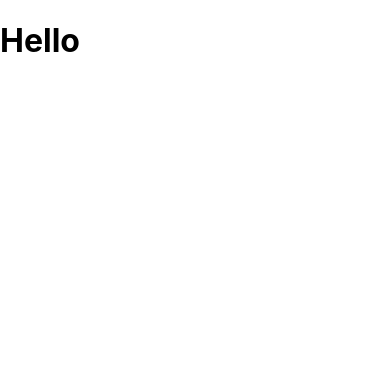
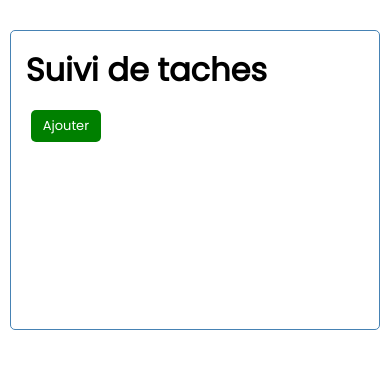
Before and after one commit to Rqmba/react-todolist, a React (Create React App) app: page / in a window 390 px wide. Shown: the top 368 px of the page. Built offline with nearby package versions, Linux system fonts and the light colour scheme.

Commit message:
Add footer, button component, add css

```diff
--- a/src/App.js
+++ b/src/App.js
@@ -1,7 +1,9 @@
+import Header from "./components/Header";
+
 function App() {
   return (
     <div className="container">
-      <h1>Hello</h1>
+      <Header />
     </div>
   );
 }
--- /dev/null
+++ b/src/components/Button.js
@@ -0,0 +1,7 @@
+const Button = ({ color, text }) => {
+  return (
+    <button style={{ backgroundColor: color }} className="btn">{text}</button>
+  )
+}
+
+export default Button
--- a/src/components/Header.js
+++ b/src/components/Header.js
@@ -1,10 +1,12 @@
+import Button from "./Button";
 
-const Header = () => {
+const Header = ({ title = 'Suivi de taches' }) => {
   return (
-    <Header>
-        <h1>Suivi de Taches</h1>
-    </Header>
+    <header className="header">
+        <h1>{title}</h1>
+        <Button color='green' text='Ajouter' />
+    </header>
   )
 }
 
-export default Header
+export default Header;
--- a/src/index.css
+++ b/src/index.css
@@ -1,13 +1,161 @@
-body {
+@import url('https://fonts.googleapis.com/css2?family=Poppins:wght@300;400&display=swap');
+
+* {
+  box-sizing: border-box;
   margin: 0;
-  font-family: -apple-system, BlinkMacSystemFont, 'Segoe UI', 'Roboto', 'Oxygen',
-    'Ubuntu', 'Cantarell', 'Fira Sans', 'Droid Sans', 'Helvetica Neue',
-    sans-serif;
-  -webkit-font-smoothing: antialiased;
-  -moz-osx-font-smoothing: grayscale;
+  padding: 0;
 }
 
-code {
-  font-family: source-code-pro, Menlo, Monaco, Consolas, 'Courier New',
-    monospace;
+body {
+  font-family: 'Poppins', sans-serif;
 }
+
+.container {
+  max-width: 500px;
+  margin: 30px auto;
+  overflow: auto;
+  min-height: 300px;
+  border: 1px solid steelblue;
+  padding: 30px;
+  border-radius: 5px;
+}
+
+.header {
+  display: flex;
+  justify-content: space-between;
+  align-items: center;
+  margin-bottom: 20px;
+}
+
+.btn {
+  display: inline-block;
+  background: #000;
+  color: #fff;
+  border: none;
+  padding: 10px 20px;
+  margin: 5px;
+  border-radius: 5px;
+  cursor: pointer;
+  text-decoration: none;
+  font-size: 15px;
+  font-family: inherit;
+}
+
+.btn:focus {
+  outline: none;
+}
+
+.btn:active {
+  transform: scale(0.98);
+}
+
+.btn-block {
+  display: block;
+  width: 100%;
+}
+
+.task {
+  background: #f4f4f4;
+  margin: 5px;
+  padding: 10px 20px;
+  cursor: pointer;
+}
+
+.task.reminder {
+  border-left: 5px solid green;
+}
+
+.task h3 {
+  display: flex;
+  align-items: center;
+  justify-content: space-between;
+}
+
+.add-form {
+  margin-bottom: 40px;
+}
+
+.form-control {
+  margin: 20px 0;
+}
+
+.form-control label {
+  display: block;
+}
+
+.form-control input {
+  width: 100%;
+  height: 40px;
+  margin: 5px;
+  padding: 3px 7px;
+  font-size: 17px;
+}
+
+.form-control-check {
+  display: flex;
+  align-items: center;
+  justify-content: space-between;
+}
+
+.form-control-check label {
+  flex: 1;
+}
+
+.form-control-check input {
+  flex: 2;
+  height: 20px;
+}
+
+footer {
+  margin-top: 30px;
+  text-align: center;
+}
+
+/* Responsive Design */
+@media (max-width: 768px) {
+  .container {
+    max-width: 90%;
+    padding: 20px;
+  }
+
+  .header {
+    flex-direction: column;
+    align-items: flex-start;
+  }
+
+  .btn {
+    margin-top: 1rem;
+    padding: 8px 16px;
+    font-size: 14px;
+  }
+
+  .form-control input {
+    font-size: 15px;
+  }
+}
+
+@media (max-width: 480px) {
+  .container {
+    max-width: 95%;
+    padding: 15px;
+  }
+
+  .btn {
+    margin-top: 1rem;
+    padding: 6px 12px;
+    font-size: 13px;
+  }
+
+  .task {
+    padding: 10px;
+  }
+
+  .form-control input {
+    height: 35px;
+    font-size: 14px;
+  }
+
+  footer {
+    font-size: 14px;
+  }
+}
```
